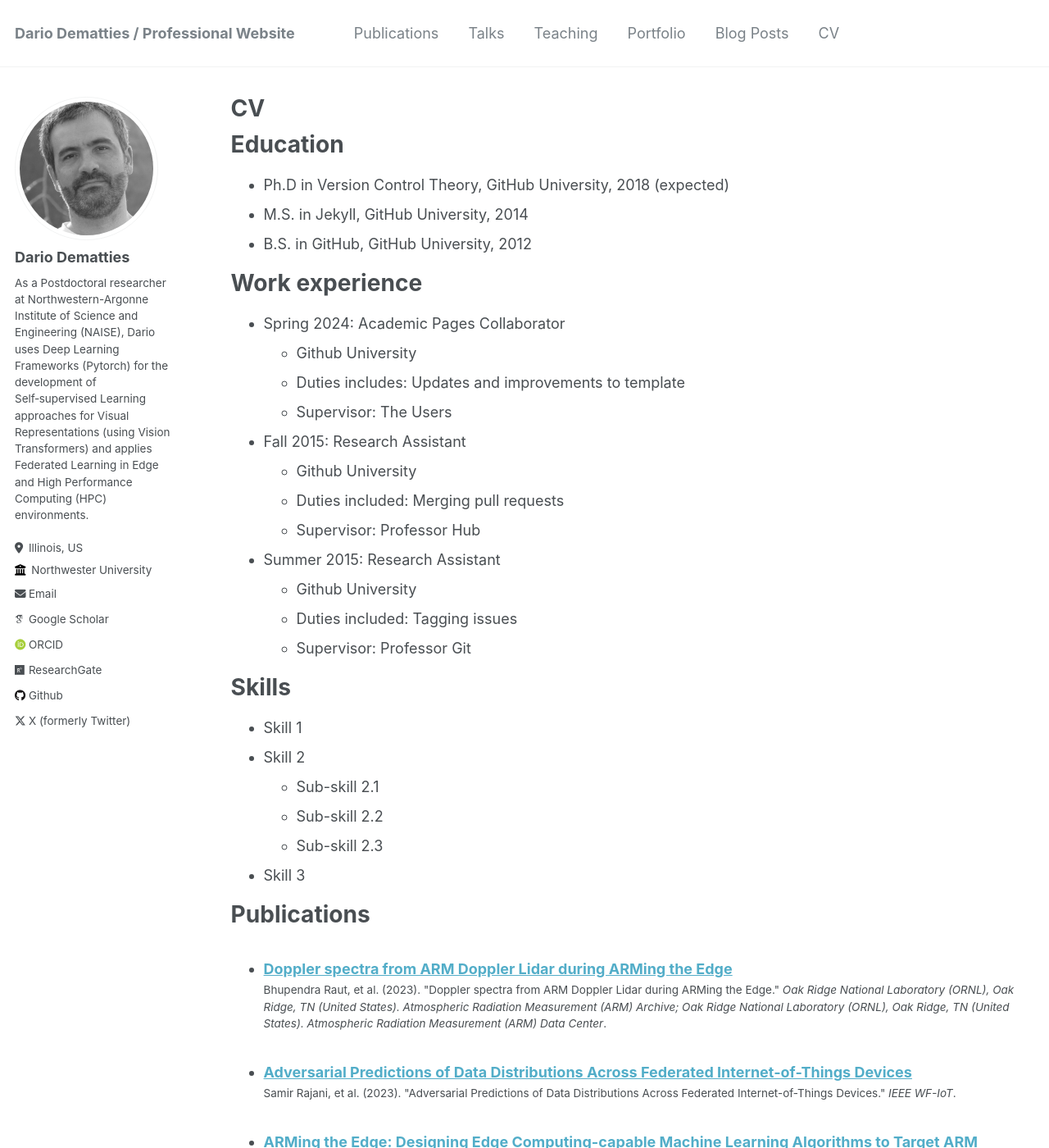
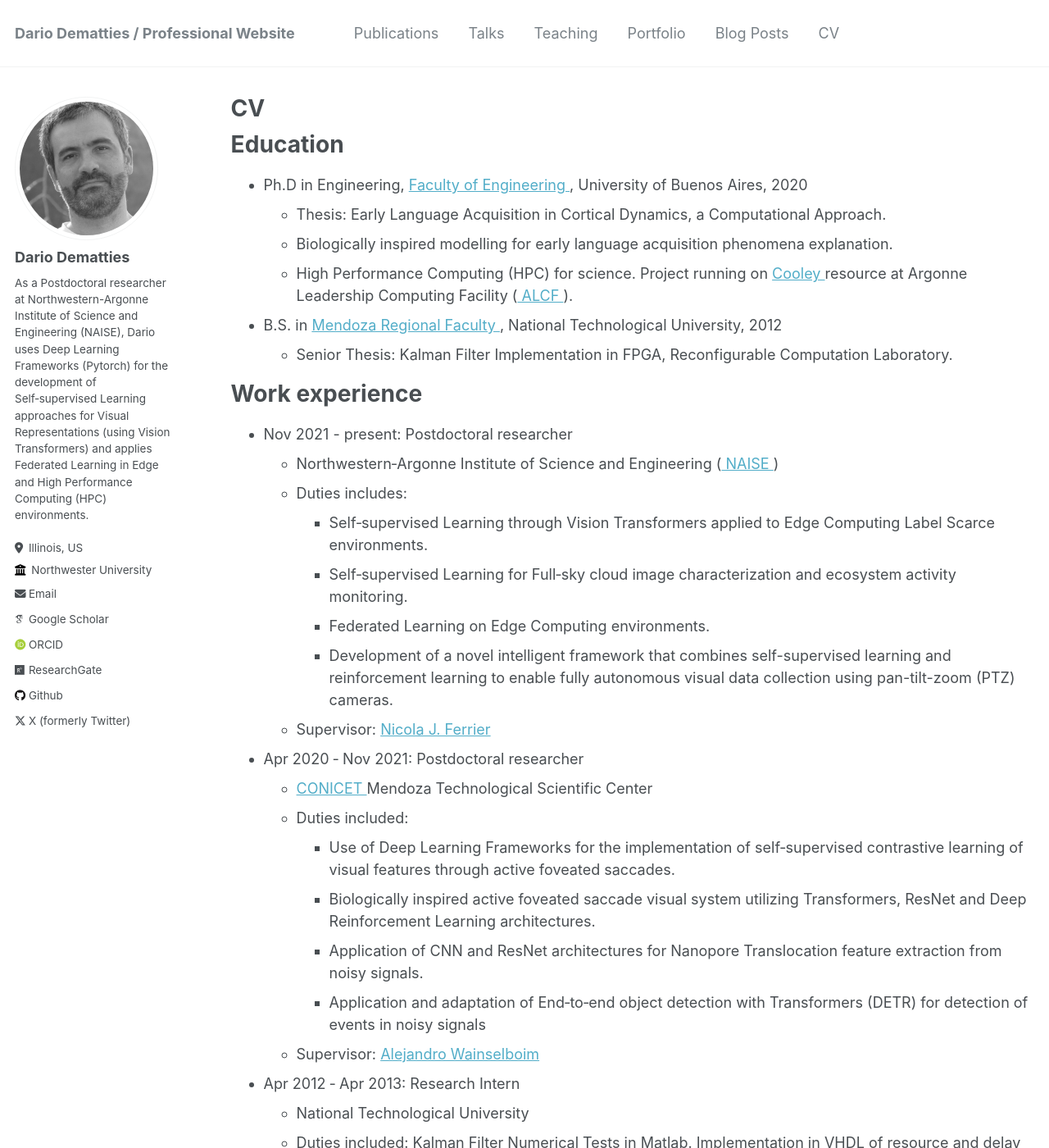
Before and after one commit to dariodematties/dariodematties.github.io, a Jekyll site: the page built from _pages/cv.md, in a window 1280 px wide and 1400 px high. Shown: the whole window at 82% size. Built offline with Jekyll 4.4.1, drawn with Linux system fonts in a browser that asks for light colours; some web fonts are replaced; some of the changed text lies outside the part shown.

Commit message:
Incorporating my CV

```diff
--- a/_pages/cv.md
+++ b/_pages/cv.md
@@ -11,35 +11,54 @@ redirect_from:
 
 Education
 ======
-* Ph.D in Version Control Theory, GitHub University, 2018 (expected)
-* M.S. in Jekyll, GitHub University, 2014
-* B.S. in GitHub, GitHub University, 2012
+* Ph.D in Engineering, [ Faculty of Engineering ](https://www.uba.ar/), University of Buenos Aires, 2020
+  * Thesis: Early Language Acquisition in Cortical Dynamics, a Computational Approach.
+  * Biologically inspired modelling for early language acquisition phenomena explanation.
+  * High Performance Computing (HPC) for science. Project running on [ Cooley ](https://www.alcf.anl.gov/alcf-resources/cooley) resource at Argonne Leadership Computing Facility ([ ALCF ](https://www.alcf.anl.gov/)).
+* B.S. in [ Mendoza Regional Faculty ](https://www.linkedin.com/company/utn-facultad-regional-mendoza/), National Technological University, 2012
+  * Senior Thesis: Kalman Filter Implementation in FPGA, Reconfigurable Computation Laboratory.
 
 Work experience
 ======
-* Spring 2024: Academic Pages Collaborator
-  * Github University
-  * Duties includes: Updates and improvements to template
-  * Supervisor: The Users
+* Nov 2021 - present: Postdoctoral researcher
+  * Northwestern‑Argonne Institute of Science and Engineering ([ NAISE ](https://naise.northwestern.edu/))
+  * Duties includes:
+    * Self‑supervised Learning through Vision Transformers applied to Edge Computing Label Scarce environments.
+    * Self‑supervised Learning for Full‑sky cloud image characterization and ecosystem activity monitoring.
+    * Federated Learning on Edge Computing environments.
+    * Development of a novel intelligent framework that combines self-supervised learning and reinforcement learning to enable fully autonomous visual data collection using pan-tilt-zoom (PTZ) cameras.
+  * Supervisor: [ Nicola J. Ferrier ](https://www.anl.gov/profile/nicola-j-ferrier)
 
-* Fall 2015: Research Assistant
-  * Github University
-  * Duties included: Merging pull requests
-  * Supervisor: Professor Hub
+* Apr 2020 ‑ Nov 2021: Postdoctoral researcher
+  * [ CONICET ](https://www.conicet.gov.ar/scientific-and-technological-centers/) Mendoza Technological Scientific Center
+  * Duties included:
+    * Use of Deep Learning Frameworks for the implementation of self‑supervised contrastive learning of visual features through active foveated saccades.
+    * Biologically inspired active foveated saccade visual system utilizing Transformers, ResNet and Deep Reinforcement Learning architectures.
+    * Application of CNN and ResNet architectures for Nanopore Translocation feature extraction from noisy signals.
+    * Application and adaptation of End‑to‑end object detection with Transformers (DETR) for detection of events in noisy signals
+  * Supervisor: [ Alejandro Wainselboim ](https://scholar.google.com.ar/citations?user=CdVkS2cAAAAJ&hl=es)
 
-* Summer 2015: Research Assistant
-  * Github University
-  * Duties included: Tagging issues
-  * Supervisor: Professor Git
+* Apr 2012 ‑ Apr 2013: Research Intern
+  * National Technological University
+  * Duties included: Kalman Filter Numerical Tests in Matlab. Implementation in VHDL of resource and delay efficient matrix multiplication algorithms.
+  * Technical Skills: Very High Speed Integrated Circuit (VHSIC) Hardware Description Language (VHDL), Matlab.
+  * Supervisor: [ Rodrigo Gonzalez ](https://scholar.google.com/citations?user=xbQKMZsAAAAJ&hl=en)
 
 Skills
 ======
-* Skill 1
-* Skill 2
-  * Sub-skill 2.1
-  * Sub-skill 2.2
-  * Sub-skill 2.3
-* Skill 3
+* Programming
+  * Python (PyTorch, NumPy, Scikit‑learn, Pandas, DistributedDataParallel, h5py, etc.)
+  * Nvidia DALI, C/C++
+  * OpenMP, MPI, HDF5
+* Miscellaneous
+  * Linux, Shell (Bash)
+  * LATEX(Overleaf/Markdown)
+  * Git, GitHub
+  * Docker, Singularity, Venv
+* Soft Skills
+  * Time Management, Teamwork, Problem‑solving
+  * Documentation, Engaging Presentation
+  * Student advising
 
 Publications
 ======
@@ -61,4 +80,4 @@ Teaching
 
 Service and leadership
 ======
-* Currently signed in to 43 different slack teams
+* Currently I am the moderator and scientific coordinator for the [ Trillion Parameter Consortium (TPC) ](https://tpc.dev/tpc-seminar-series/) seminar series. [ TPC ](https://tpc.dev/) is an international community of nearly 1,000 participants from over 100 organizations including universities, research laboratories and institutes, and industry. TPC fosters collaborations toward the creation and responsible use of generative artificial intelligence in an open community and aspires to create a global network of resources and expertise that can help to grow that community.
```
